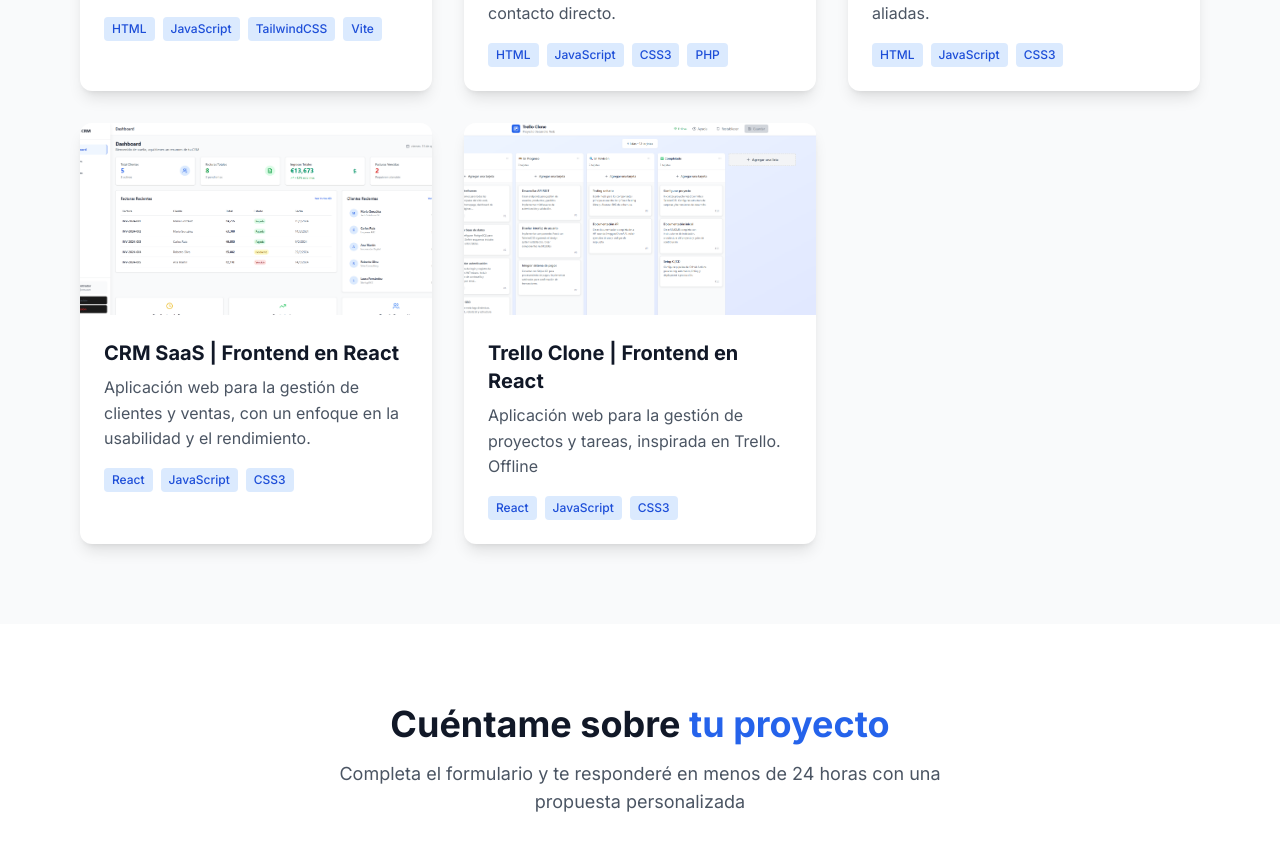
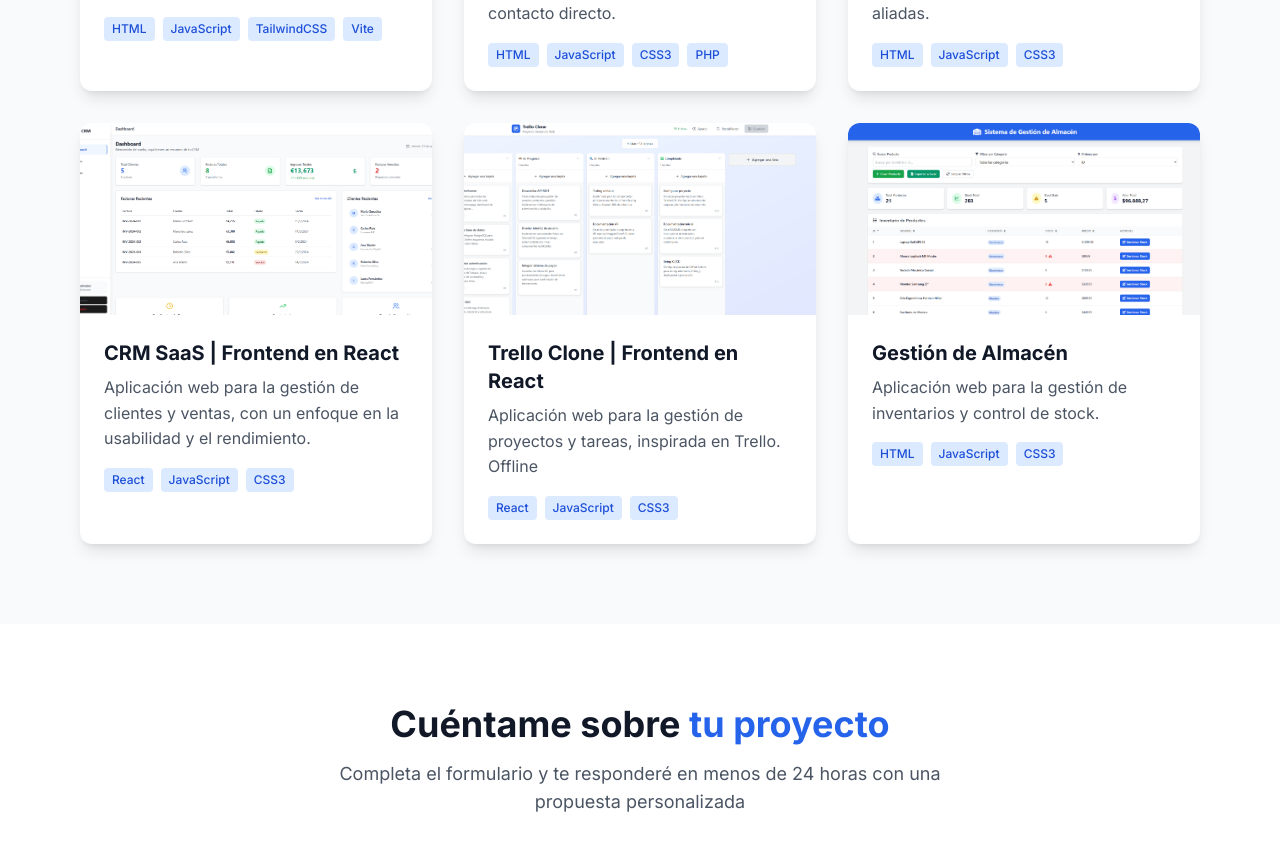
Before and after one commit to fred0727/myportfoliofr, a React (Vite) app: page / in a window 1280 px wide. Shown: the part 2701-3552 px from the top of the page. Built offline with nearby package versions, Linux system fonts and the light colour scheme.

Commit message:
uploading project

```diff
--- a/src/data/portfolioData.js
+++ b/src/data/portfolioData.js
@@ -114,6 +114,16 @@ export const projects = [
     github: 'https://github.com/fred0727/trello-clone',
     featured: true
   },
+  {
+    id: 'gestion-almacen',
+    title: 'Gestión de Almacén',
+    description: 'Aplicación web para la gestión de inventarios y control de stock.',
+    image: '/captureprojects/gestion-almacen.png',
+    technologies: ['HTML','JavaScript', 'CSS3'],
+    demo: 'https://glistening-otter-0de53c.netlify.app/',
+    github: 'https://github.com/fred0727/gestion-almacen',
+    featured: true
+  },
 ];
 
 // Testimonios
```
Also changed, not shown: public/captureprojects/gestion-almacen.png (added).
